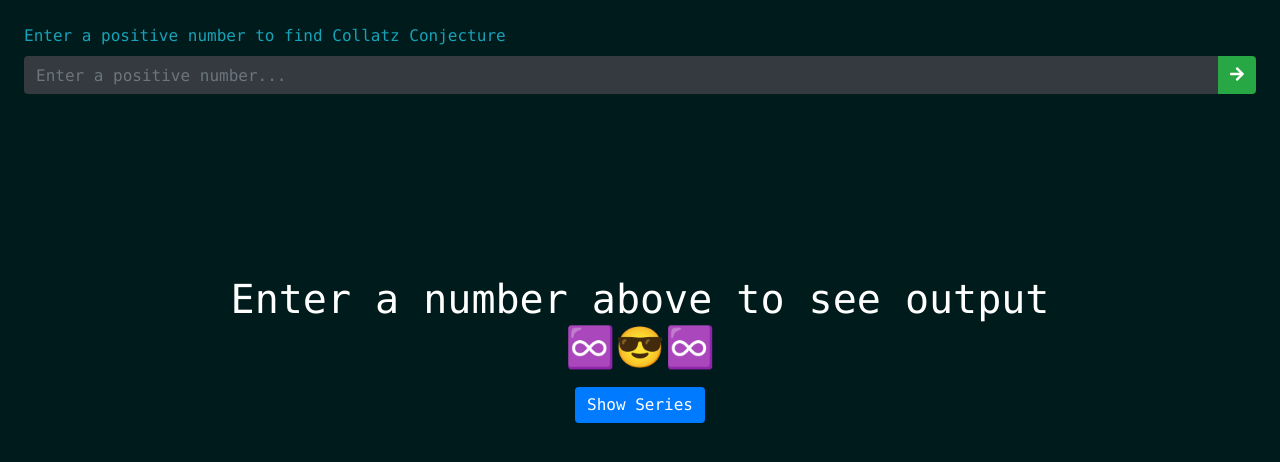
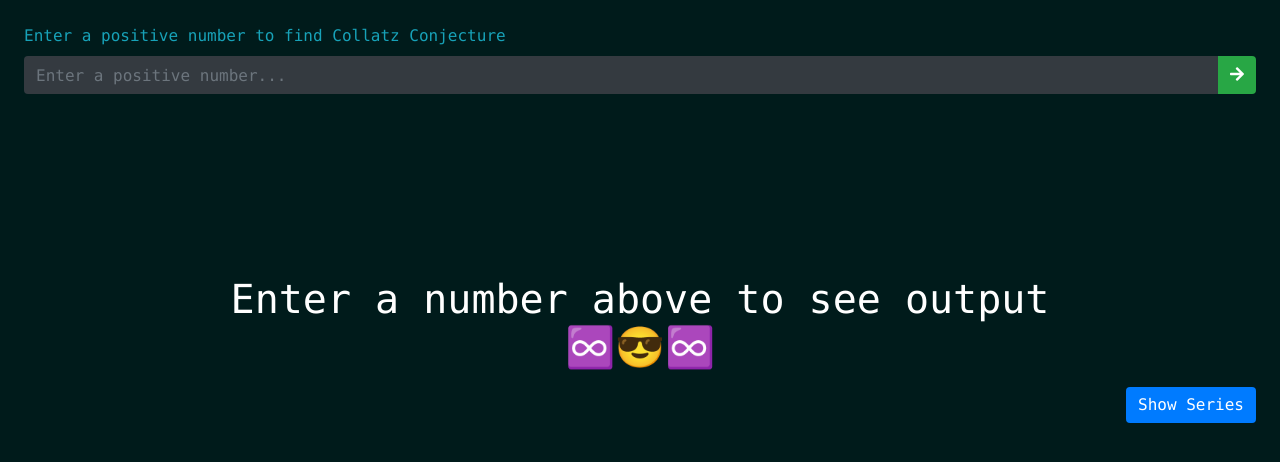
Before and after one commit to SyedAli310/collatz-conjecture-js, a plain HTML site: page index.html in a window 1280 px wide. Drawn offline with nearby package versions, Linux system fonts and the light colour scheme.

Commit message:
Update index.html

```diff
--- a/index.html
+++ b/index.html
@@ -67,7 +67,7 @@
       <div class="text-light p-2" id="output"></div>
     </div>
     <button
-      class="btn btn-primary d-block show-hide-series mx-auto"
+      class="btn btn-primary d-block show-hide-series ml-auto"
       type="button"
       data-toggle="collapse"
       data-target="#collapseExample"
```
